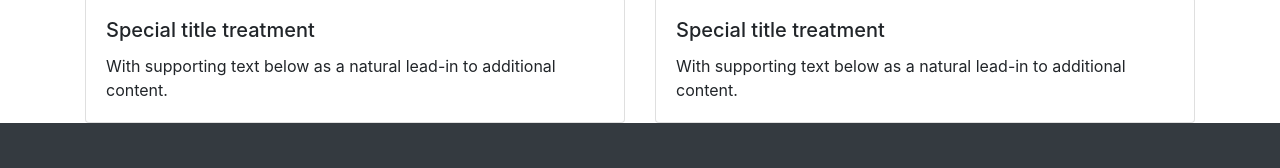
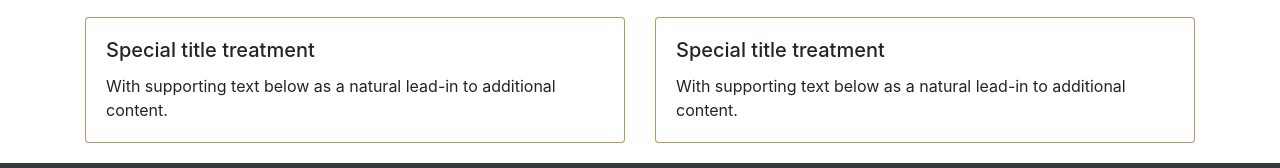
Before and after one commit to Qasmi2/montviroweb, a plain HTML site: page shopingmall.html in a window 1280 px wide. Shown: the part 4619-4787 px from the top of the page. Drawn offline with Linux system fonts and the light colour scheme.

Commit message:
shopingmall updated

```diff
--- a/shopingmall.html
+++ b/shopingmall.html
@@ -325,7 +325,7 @@
                         <img class="card-img" src="images/hotel-ExecutiveSuite-Lounge1900by1080.png" height="500" width="850" alt="Card image">
                     </div>
 
-                    <div class="card">
+                    <div class="card" style="margin:20px 0;border-color: #bf9553fc !important;">
                     <div class="card-body">
                         <h5 class="card-title">Special title treatment</h5>
                         <p class="card-text">With supporting text below as a natural lead-in to additional content.</p>
@@ -337,7 +337,7 @@
                     <div>
                         <img class="card-img" src="images/hotel-ExecutiveSuite-Lounge1900by1080.png" height="500" width="850" alt="Card image">
                     </div>
-                    <div class="card">
+                    <div class="card" style="margin:20px 0;border-color: #bf9553fc !important;">
                     <div class="card-body">
                         <h5 class="card-title">Special title treatment</h5>
                         <p class="card-text">With supporting text below as a natural lead-in to additional content.</p>
```
